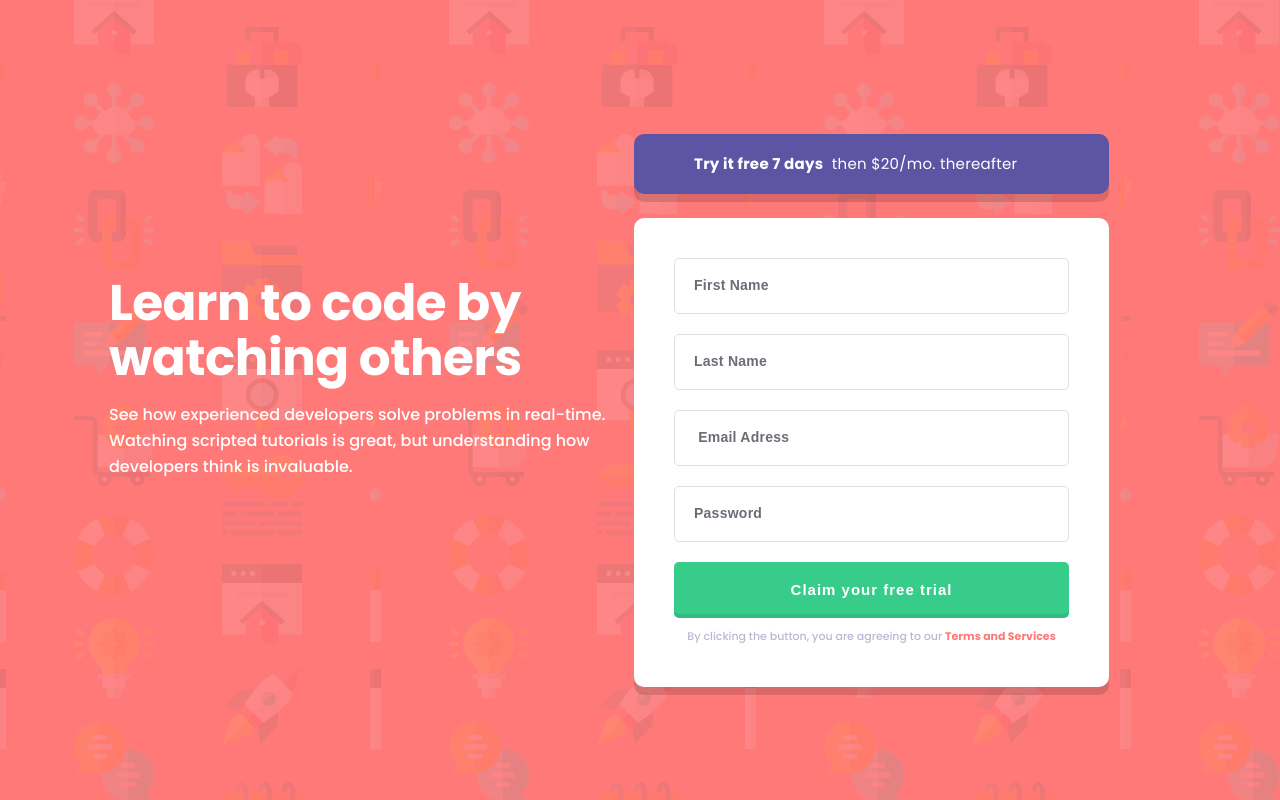
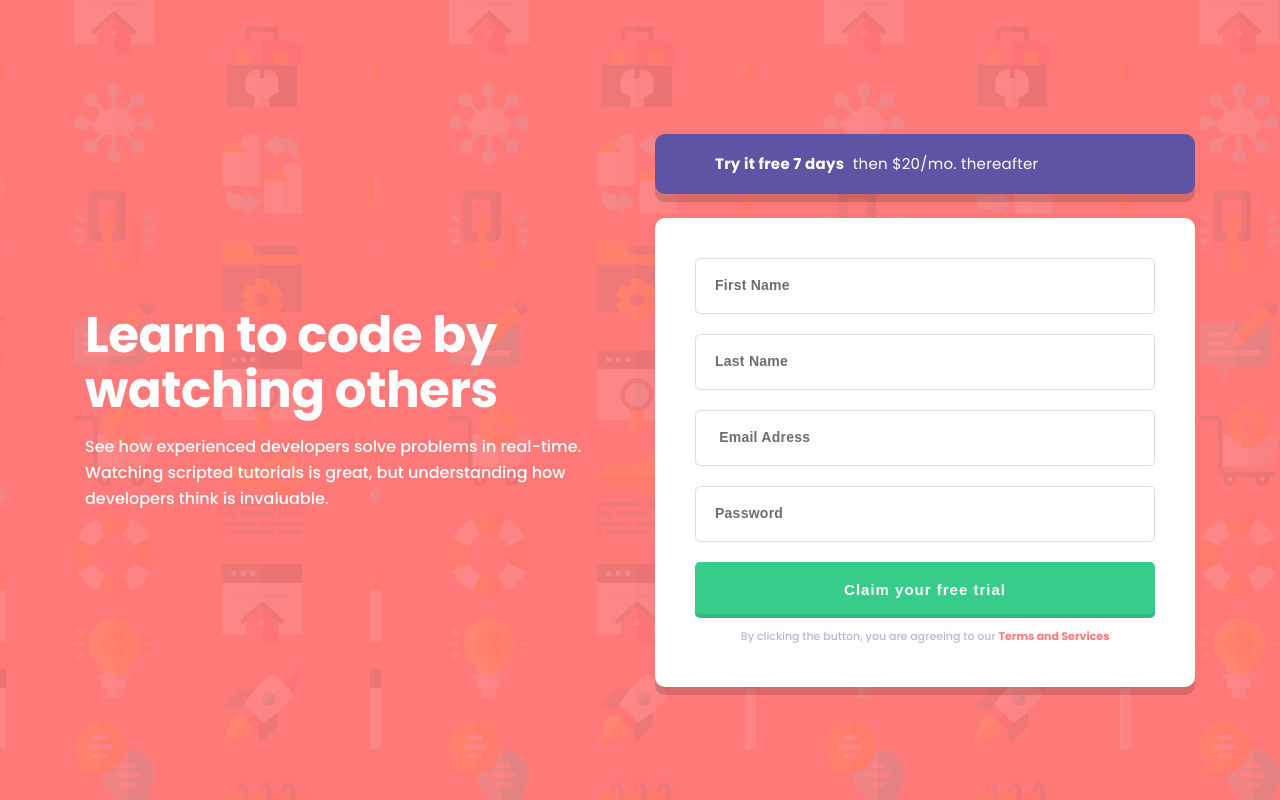
Before and after one commit to LoganWillaumez-FrontendMentor/014-Intro-component-sign-up-form-challenge, a plain HTML site: page index.html in a window 1280 px wide. Drawn offline with Linux system fonts and the light colour scheme.

Commit message:
correction design

```diff
--- a/SCSS/base/_base.scss
+++ b/SCSS/base/_base.scss
@@ -39,5 +39,6 @@ body {
   @media only screen and (min-width: 1000px) {
     flex-direction: row;
     max-width: 1110px;
+    padding: 88px 0px 68px 0px;
   }
 }
--- a/SCSS/layout/_aside.scss
+++ b/SCSS/layout/_aside.scss
@@ -4,7 +4,7 @@
   border-radius: 10px;
   border: none;
   width: 100%;
-  max-width: 475px;
+  //   max-width: 475px;
   height: 88px;
   padding: 0 60px;
   margin-bottom: 24px;
--- a/SCSS/layout/_form.scss
+++ b/SCSS/layout/_form.scss
@@ -30,7 +30,7 @@ form {
   width: 327px;
   padding: 24px;
   width: 100%;
-  max-width: 475px;
+  // max-width: 475px;
   display: flex;
   flex-direction: column;
   @media only screen and (min-width: 1000px) {
--- a/SCSS/layout/_main.scss
+++ b/SCSS/layout/_main.scss
@@ -4,5 +4,7 @@ main {
   @media only screen and (min-width: 1000px) {
     max-width: 525px;
     text-align: left;
+    margin-bottom: 0;
+    margin-right: 45px;
   }
 }
```
Also changed, not shown: CSS/style.css, 1 other file.
